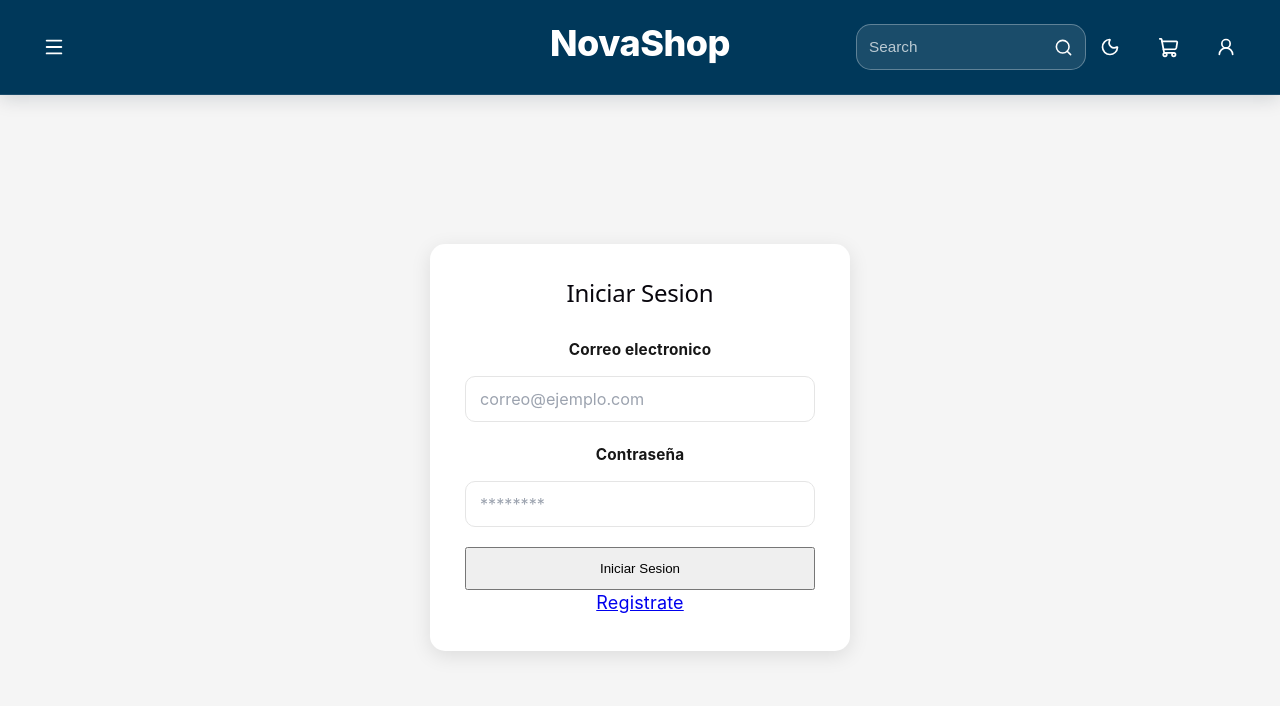
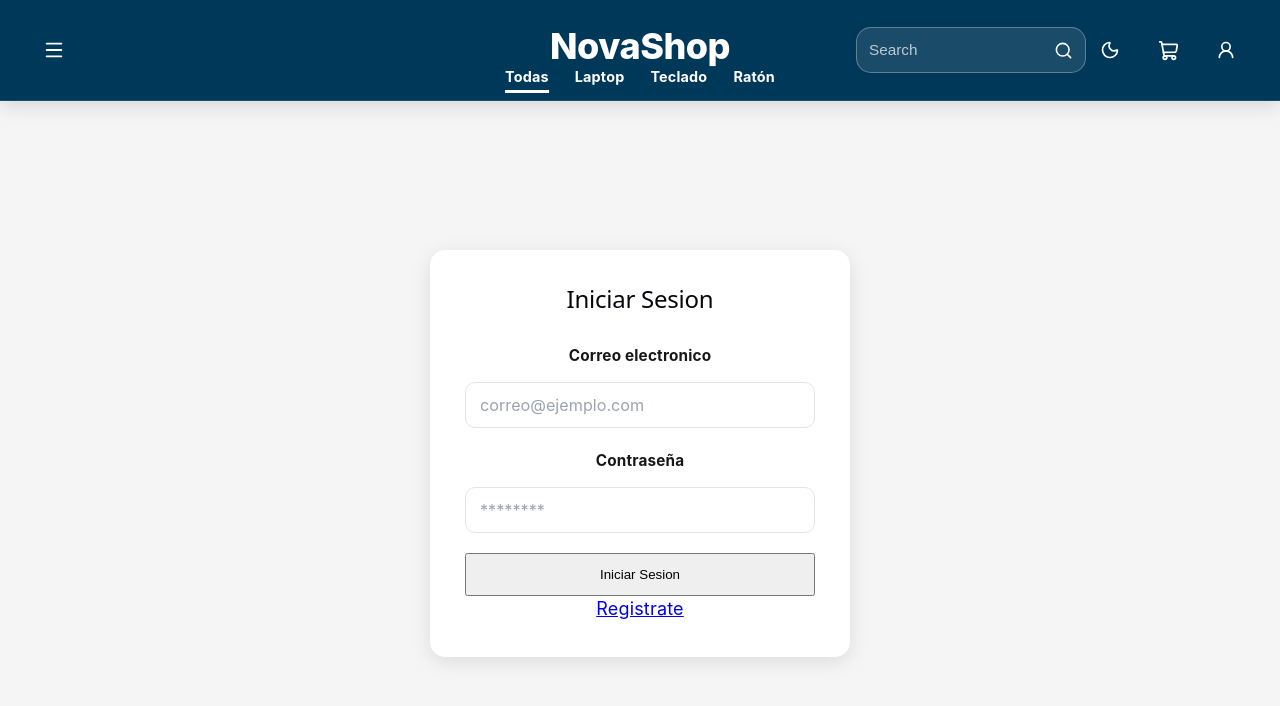
Before and after one commit to Rubensotelo0/NovaShop, a React (Vite) app: page /login in a window 1280 px wide. Shown: the top 706 px of the page. Built offline with nearby package versions, Linux system fonts and the light colour scheme; no server answers.

Commit message:
Categorias en header

```diff
--- a/src/components/Header.jsx
+++ b/src/components/Header.jsx
@@ -1,4 +1,4 @@
-import { Link } from 'react-router-dom';
+import { Link, useNavigate, useSearchParams } from 'react-router-dom';
 import { useCarrito } from '../context/useCarrito';
 import { useEffect, useRef, useState } from 'react';
 import '../styles/Header.css';
@@ -28,7 +28,10 @@ function Header() {
   const [menuAbierto, setMenuAbierto] = useState(false);
   const [usuarioAbierto, setUsuarioAbierto] = useState(false);
   const [modoOscuro, setModoOscuro] = useState(false);
-  const [scrolled, setScrolled] = useState(false);
+  const [scrolled, setScrolled] = useState(() => window.scrollY > 0);
+  const [searchParams] = useSearchParams();
+  const categoriaActiva = searchParams.get('categoria') || 'todas';
+  const navigate = useNavigate();
   const menuRef = useRef(null);
   const usuarioRef = useRef(null);
 
@@ -116,13 +119,19 @@ function Header() {
   }, []);
 
   const volverAlInicio = (event) => {
-    if (window.location.pathname === '/') {
-      event.preventDefault();
-      window.scrollTo({
-        top: 0,
-        behavior: 'smooth'
-      });
-    }
+    event.preventDefault();
+    navigate('/');
+    window.scrollTo({
+      top: 0,
+      behavior: 'smooth'
+    });
+  };
+
+  const irAlTopCategoria = () => {
+    window.scrollTo({
+      top: 620,
+      behavior: 'smooth'
+    });
   };
 
 
@@ -317,6 +326,37 @@ function Header() {
 
         </div>
 
+        <nav className="header-categorias" aria-label="Categorías de productos">
+          <Link
+            className={categoriaActiva === 'todas' ? 'categoria-activa' : ''}
+            to="/?categoria=todas"
+            onClick={irAlTopCategoria}
+          >
+            Todas
+          </Link>
+          <Link
+            className={categoriaActiva === 'laptop' ? 'categoria-activa' : ''}
+            to="/?categoria=laptop"
+            onClick={irAlTopCategoria}
+          >
+            Laptop
+          </Link>
+          <Link
+            className={categoriaActiva === 'teclado' ? 'categoria-activa' : ''}
+            to="/?categoria=teclado"
+            onClick={irAlTopCategoria}
+          >
+            Teclado
+          </Link>
+          <Link
+            className={categoriaActiva === 'raton' ? 'categoria-activa' : ''}
+            to="/?categoria=raton"
+            onClick={irAlTopCategoria}
+          >
+            Ratón
+          </Link>
+        </nav>
+
       </header>
 
 
--- a/src/components/HomePage.jsx
+++ b/src/components/HomePage.jsx
@@ -1,4 +1,4 @@
-import { Link } from 'react-router-dom';
+import { Link, useSearchParams } from 'react-router-dom';
 import '../styles/ListaProductos.css';
 import { useEffect, useRef, useState } from 'react';
 import ProductoCard from './ProductoCard';
@@ -7,10 +7,25 @@ import { useCarrito } from '../context/useCarrito';
 import Hero from './hero.jsx';
 import { useProductos } from '../context/useProductos';
 
+const categoriasPorProducto = {
+  '1': 'laptop',
+  '2': 'teclado',
+  '3': 'raton',
+  '4': 'laptop',
+  '5': 'teclado',
+  '6': 'raton',
+  '7': 'laptop',
+  '8': 'teclado',
+  '9': 'raton'
+};
+
 function HomePage() {
 
   const { carrito } = useCarrito();
   const { productos, cargando, error } = useProductos();
+  const [searchParams] = useSearchParams();
+  const categoriaSeleccionada = searchParams.get('categoria');
+  const filtroActivo = categoriaSeleccionada && categoriaSeleccionada !== 'todas';
   const cantidadCarrito = carrito.reduce(
     (total, item) => total + item.cantidad,
     0
@@ -60,6 +75,17 @@ function HomePage() {
     });
   };
 
+  const productosConCategoria = productos.map((producto) => ({
+    ...producto,
+    categoria: producto.categoria || categoriasPorProducto[String(producto.id)]
+  }));
+
+  const productosVisibles = filtroActivo
+    ? productosConCategoria.filter(
+      (producto) => producto.categoria === categoriaSeleccionada
+    )
+    : productosConCategoria;
+
   return (
     <div className="tienda">
 
@@ -69,22 +95,7 @@ function HomePage() {
       {/* CONTENIDO */}
       <main className="lista-container">
 
-<div className="catalogo-header">
 
-  <h2 className="catalogo-label">
-    NUESTRA <span>COLECCIÓN</span>
-  </h2>
-
-  <p className="catalogo-subtitulo">
-    Descubre nuestra selección de productos pensados para ti.
-  </p>
-
-  <p className="catalogo-subtitulo2">
-    No solo compras ofertas, también experiencias.
-  </p>
-
-  <div className="catalogo-linea"></div>
-</div>
 
   <div className="promocion-banner">
 
@@ -129,12 +140,20 @@ function HomePage() {
 
   </div>
 
+  <div id="catalogo" className="catalogo-header">
+
+  <h2 className="catalogo-label">
+    {filtroActivo ? categoriaSeleccionada.toUpperCase() : 'NUESTRA'} <span>{filtroActivo ? 'CATEGORÍA' : 'COLECCIÓN'}</span>
+  </h2>
+
+</div>
+
 
         {/* PRODUCTOS */}
         <div className="productos-grid">
           {cargando && <p>Cargando productos...</p>}
           {error && <p>{error}</p>}
-          {!cargando && !error && productos.map((prod, index) => (
+          {!cargando && !error && productosVisibles.map((prod, index) => (
             <ProductoCard
               key={prod.id}
               prod={prod}
@@ -144,7 +163,28 @@ function HomePage() {
             />
           ))}
 
+          {!cargando && !error && productosVisibles.length === 0 && (
+            <p>No hay productos en esta categoría.</p>
+          )}
+
         </div>
+
+        <div id="catalogo" className="catalogo-header">
+
+  <h2 className="catalogo-label">
+    SOBRE <span>NOSOTROS</span>
+  </h2>
+
+  <p className="catalogo-subtitulo">
+    Descubre nuestra selección de productos pensados para ti.
+  </p>
+
+  <p className="catalogo-subtitulo2">
+    No solo compras ofertas, también experiencias.
+  </p>
+
+  <div className="catalogo-linea"></div>
+</div>
 
       </main>
 
--- a/src/styles/Header.css
+++ b/src/styles/Header.css
@@ -13,7 +13,7 @@
   display: flex;
   align-items: center;
 
-  padding: 0 30px;
+  padding: 50px 30px;
 
   background: transparent;
   border-bottom: 1px solid transparent;
@@ -22,6 +22,49 @@
     background-color 0.3s ease,
     border-color 0.3s ease,
     box-shadow 0.3s ease;
+}
+
+.header-categorias {
+  position: absolute;
+  left: 50%;
+  bottom: 10px;
+
+  display: flex;
+  align-items: center;
+  gap: 26px;
+
+  transform: translateX(-50%);
+}
+
+.header-categorias a {
+  position: relative;
+
+  color: #00385a;
+  font-size: 0.8rem;
+  font-weight: 700;
+  text-decoration: none;
+  transition: color 0.2s ease, opacity 0.2s ease;
+}
+
+.header-categorias a.categoria-activa::after {
+  position: absolute;
+  right: 0;
+  bottom: -3px;
+  left: 0;
+
+  height: 3px;
+
+  background: white;
+  content: '';
+}
+
+.header-categorias a:hover {
+  opacity: 0.72;
+}
+
+.header-tienda.header-scrolled .header-categorias a,
+.header-tienda:not(.header-scrolled):hover .header-categorias a {
+  color: white;
 }
 
 
@@ -603,4 +646,11 @@
   .header-logo a {
     font-size: 1.35rem;
   }
+
+  .header-categorias {
+    right: 16px;
+    left: 16px;
+    justify-content: center;
+    gap: 18px;
+  }
 }
--- a/src/styles/hero.css
+++ b/src/styles/hero.css
@@ -5,9 +5,9 @@
 .hero-container {
   position: relative;
 
-  width: 90%;
-  max-width: 1200px;
-  height: 500px;
+  width: 100%;
+  max-width: 1500px;
+  height: 590px;
 
   margin: 28px auto 0;
 
```
